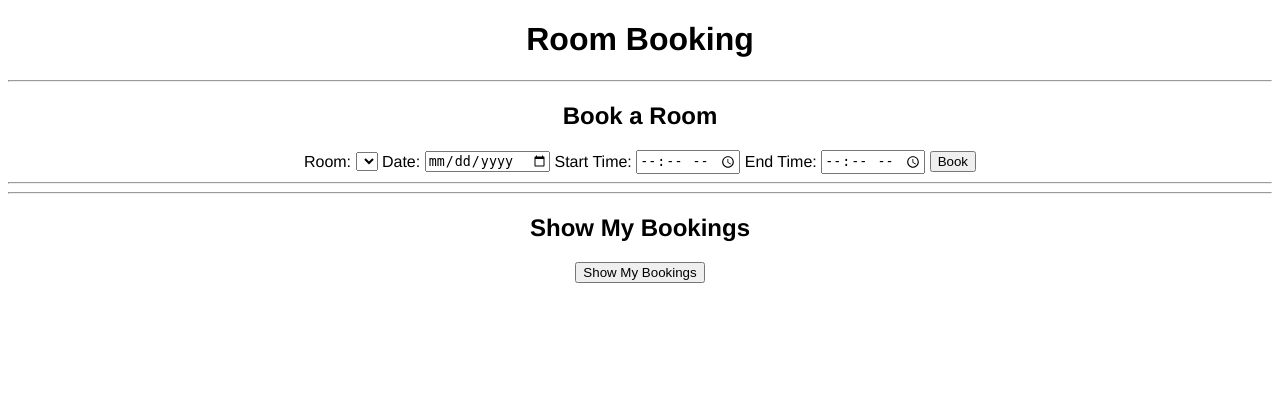
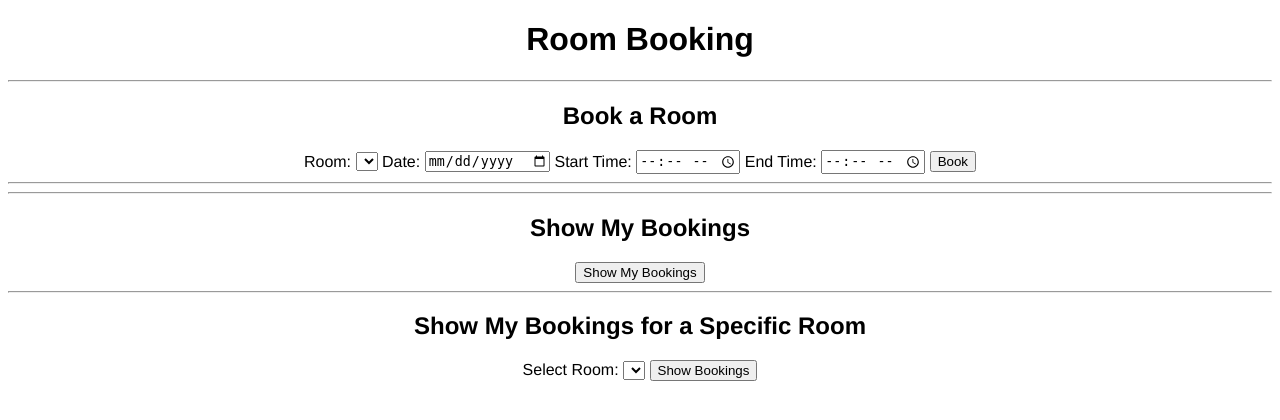
Before and after one commit to archananirwan02/Room-Booking-System, a FastAPI app: page / in a window 1280 px wide. Shown: the top 420 px of the page. Run offline with FastAPI, Linux system fonts and the light colour scheme; lists and menus that the app fills with data are empty; parts of the project's set-up code (start-up, migrations or seed data) failed here and were passed over; some libraries are stand-ins or nearby versions.

Commit message:
Show all bookings and delete booking button

```diff
--- a/main.py
+++ b/main.py
@@ -190,6 +190,8 @@ async def book_room(req: Request):
 @app.get("/my-bookings", response_class=HTMLResponse)
 async def my_bookings(req: Request):
 
+    success_message = None
+
     # Get logged-in user
     id_token = req.cookies.get("token")
     user_token = validateFirebaseToken(id_token)
@@ -198,6 +200,12 @@ async def my_bookings(req: Request):
         return RedirectResponse("/?error=not_logged_in", status_code=303)
 
     user_email = user_token["email"]
+
+    success_flag = req.query_params.get("success")
+
+    if success_flag == "booking_deleted":
+        success_message = "Booking deleted successfully!"
+
 
     # Fetch all bookings for this user
     user_bookings = list(bookings_doc.find({"user_email": user_email}))
@@ -213,5 +221,67 @@ async def my_bookings(req: Request):
 
     return templates.TemplateResponse(
         "bookings.html",
-        {"request": req, "bookings": user_bookings}
+        {"request": req,
+         "bookings": user_bookings,
+         "success_message": success_message}
     )
+
+
+# Show all bookings current user has made on specific room
+@app.get("/my-bookings-room", response_class=HTMLResponse)
+async def my_bookings_room(req: Request, room_id: str):
+
+    success_message = None
+
+    # Logged-in user
+    id_token = req.cookies.get("token")
+    user_token = None
+
+    user_token = validateFirebaseToken(id_token)
+
+    if not user_token:
+        return RedirectResponse("/?error=not_logged_in", status_code=303)
+
+    success_flag = req.query_params.get("success")
+
+    if success_flag == "booking_deleted":
+        success_message = "Booking deleted successfully!"
+
+    user_email = user_token["email"]
+
+    # Find all days for this room
+    room_days = list(days_doc.find({"room_id": ObjectId(room_id)}))
+    day_ids = [d["_id"] for d in room_days]
+
+    # Find bookings for this user on those days
+    user_bookings = list(bookings_doc.find({
+        "user_email": user_email,
+        "day_id": {"$in": day_ids}
+    }))
+
+    # Attach readable info
+    room = rooms_doc.find_one({"_id": ObjectId(room_id)})
+
+    for b in user_bookings:
+        day = days_doc.find_one({"_id": ObjectId(b["day_id"])})
+        b["date"] = day["date"]
+        b["room_no"] = room["room_no"]
+
+    return templates.TemplateResponse(
+        "bookings.html",
+        {"request": req,
+         "bookings": user_bookings,
+         "success_message": success_message}
+    )
+
+# Delete a booking route
+@app.post("/delete-room-booking")
+async def delete_booking(req: Request):
+    form = await req.form()
+    booking_id = form.get("booking_id")
+
+    # Delete the booking
+    bookings_doc.delete_one({"_id": ObjectId(booking_id)})
+
+    # Redirect back to "My Bookings"
+    return RedirectResponse("/my-bookings?success=booking_deleted", status_code=303)
--- a/static/styles.css
+++ b/static/styles.css
@@ -1,6 +1,12 @@
 body {
     font-family: "helvetica", sans-sans-serif;
     text-align: center;
+}
+
+table {
+    margin-left: auto;
+    margin-right: auto;
+    border-collapse: collapse;
 }
 
 .error-message {
--- a/templates/main.html
+++ b/templates/main.html
@@ -93,6 +93,20 @@
     <button type="submit">Show My Bookings</button>
 </form>
 
+<hr/>
+<h2>Show My Bookings for a Specific Room</h2>
+
+<form method="get" action="/my-bookings-room">
+    <label>Select Room:</label>
+    <select name="room_id">
+        {% for r in room_list %}
+            <option value="{{ r._id }}">{{ r.room_no }}</option>
+        {% endfor %}
+    </select>
+
+    <button type="submit">Show Bookings</button>
+</form>
+
 </body>
 
 </html>
```
Also changed, not shown: templates/bookings.html (+20 -0 lines).
